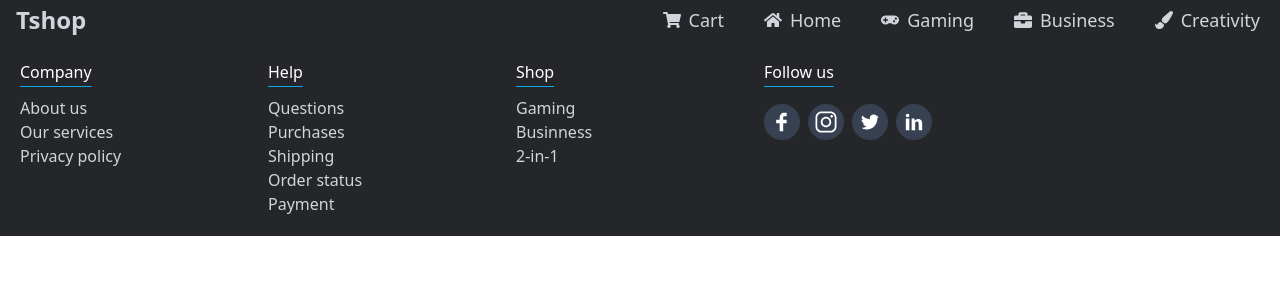
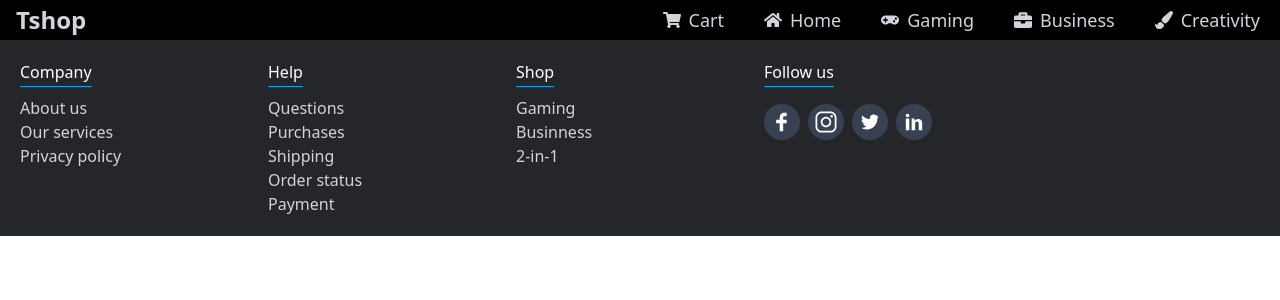
Before and after one commit to JavierAChacon/Tshop, a React (Vite) app in the folder Frontend/: page / in a window 1280 px wide. Shown: the top 300 px of the page. Built offline with nearby package versions, Linux system fonts and the light colour scheme.

Commit message:
style(components): change the background color of the header

```diff
--- a/Frontend/src/components/Header.tsx
+++ b/Frontend/src/components/Header.tsx
@@ -41,7 +41,7 @@ const Header = (): JSX.Element => {
   const [isOpen, setIsOpen] = useState<boolean>(false)
 
   return (
-    <header className='fixed flex h-10 w-full bg-[#25262a] pl-4 text-gray-300'>
+    <header className='fixed flex h-10 w-full bg-black pl-4 text-gray-300'>
       <nav className='flex w-full items-center justify-between'>
         <Link
           to='/'
@@ -63,7 +63,7 @@ const Header = (): JSX.Element => {
             />
           </div>
           <ul
-            className={`${isOpen ? 'right-0' : '-right-full'} absolute top-10 bg-white text-black duration-300 lg:right-0 lg:top-0 lg:flex lg:h-10 lg:items-center lg:bg-[#25262a] lg:text-gray-300`}
+            className={`${isOpen ? 'right-0' : '-right-full'} absolute top-10 bg-white text-black duration-300 lg:right-0 lg:top-0 lg:flex lg:h-10 lg:items-center lg:bg-black lg:text-gray-300`}
           >
             {routes.map(route => {
               const { Icon, title, to } = route
@@ -72,7 +72,7 @@ const Header = (): JSX.Element => {
                 return (
                   <li
                     key={title}
-                    className='hidden duration-300 hover:translate-x-1 hover:text-white lg:block'
+                    className='hidden duration-300 hover:translate-x-1 lg:hover:text-white lg:block'
                   >
                     <Link
                       to={to}
@@ -87,7 +87,7 @@ const Header = (): JSX.Element => {
               return (
                 <li
                   key={title}
-                  className='duration-300 hover:translate-x-1 hover:text-white'
+                  className='duration-300 hover:translate-x-1 lg:hover:text-white'
                 >
                   <Link
                     to={to}
```
